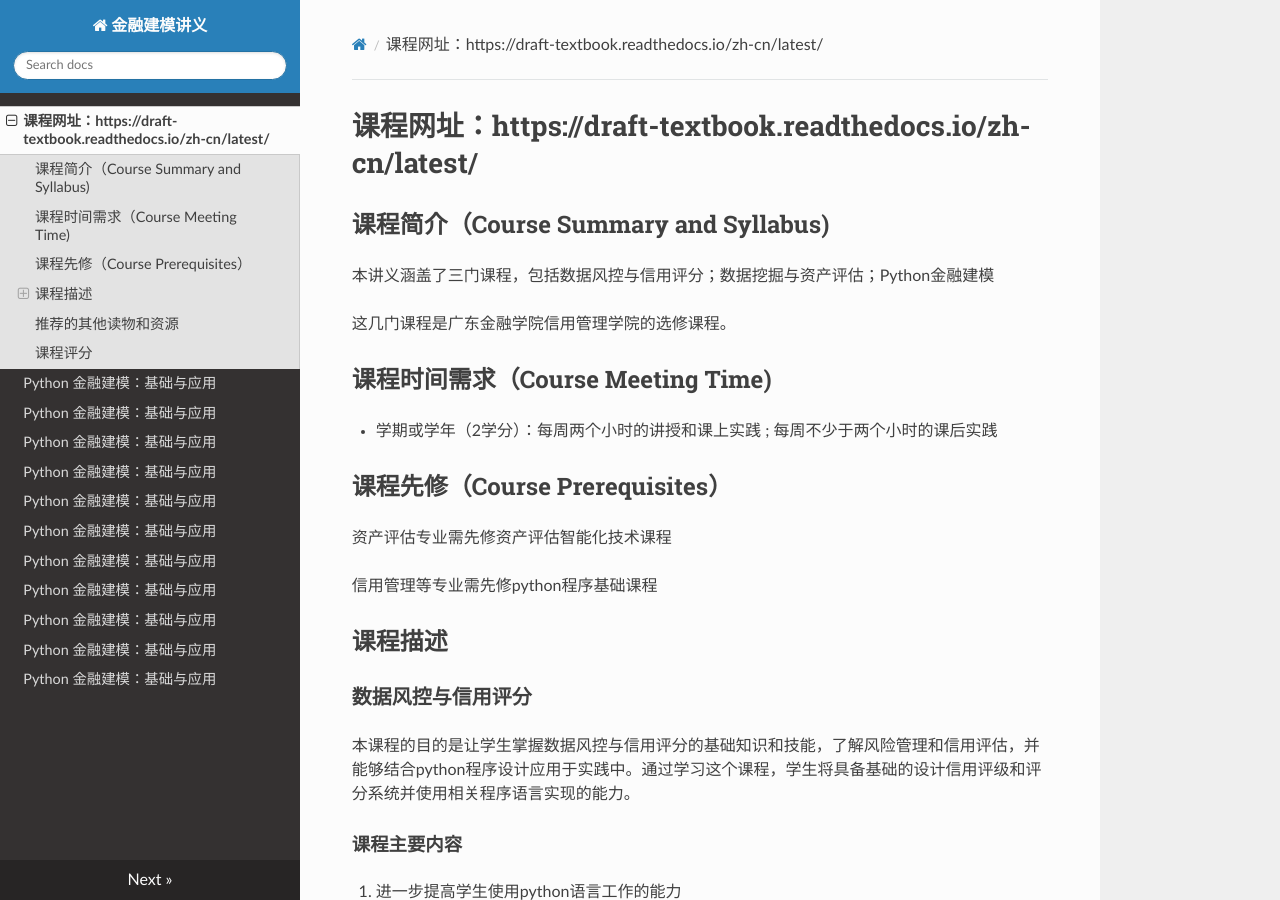
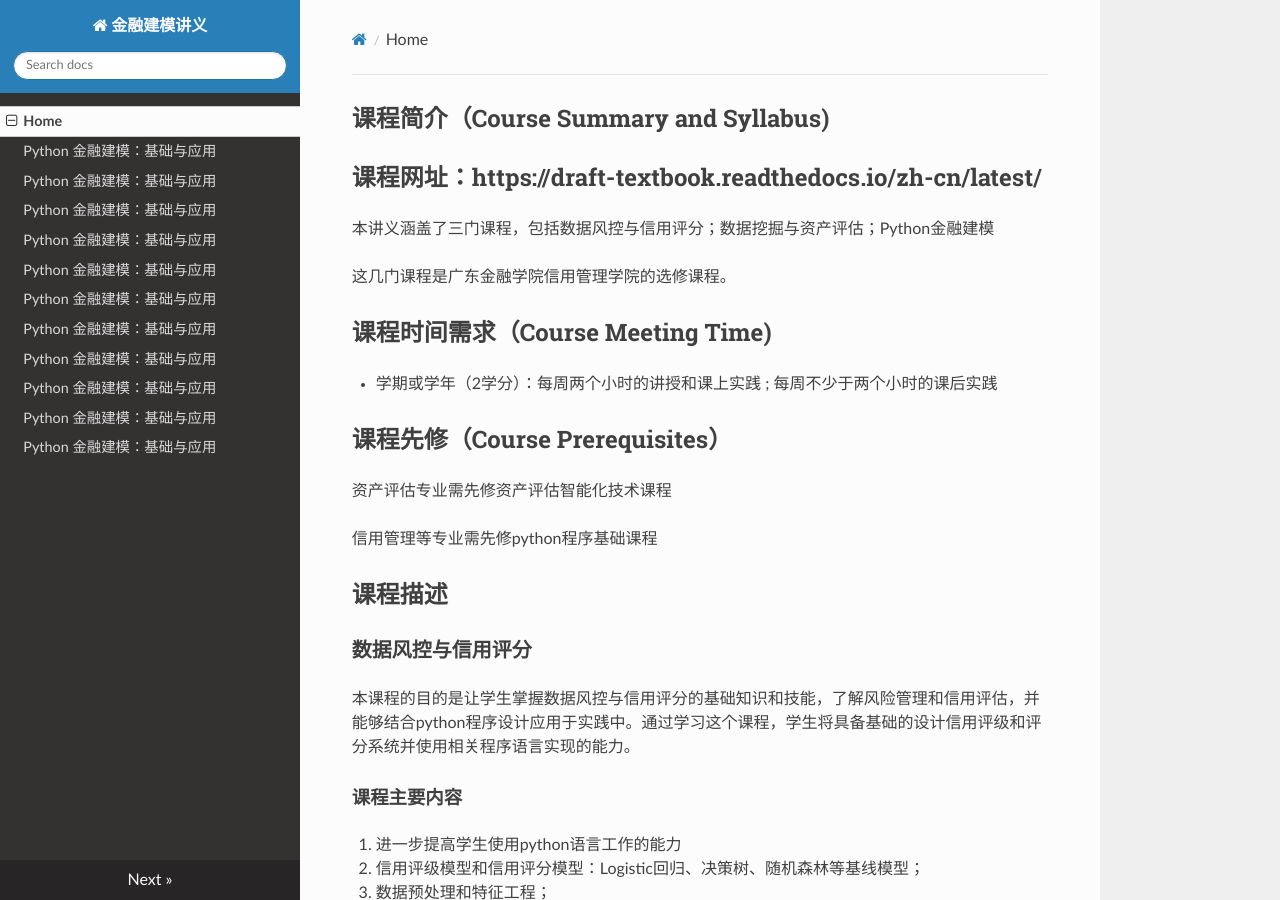
Before and after one commit to sihtyh/draft_textbook, an MkDocs documentation site: the page built from docs/index.md, in a window 1280 px wide and 900 px high. Built offline with MkDocs 1.6.1, drawn with Linux system fonts in a browser that asks for light colours; nearby versions of some CDN libraries.

Commit message:
Update index.md

```diff
--- a/docs/index.md
+++ b/docs/index.md
@@ -1,6 +1,7 @@
-# 课程网址：https://draft-textbook.readthedocs.io/zh-cn/latest/
 
 ## 课程简介（Course Summary and Syllabus)
+
+## 课程网址：https://draft-textbook.readthedocs.io/zh-cn/latest/
 
 本讲义涵盖了三门课程，包括数据风控与信用评分；数据挖掘与资产评估；Python金融建模
 
```
